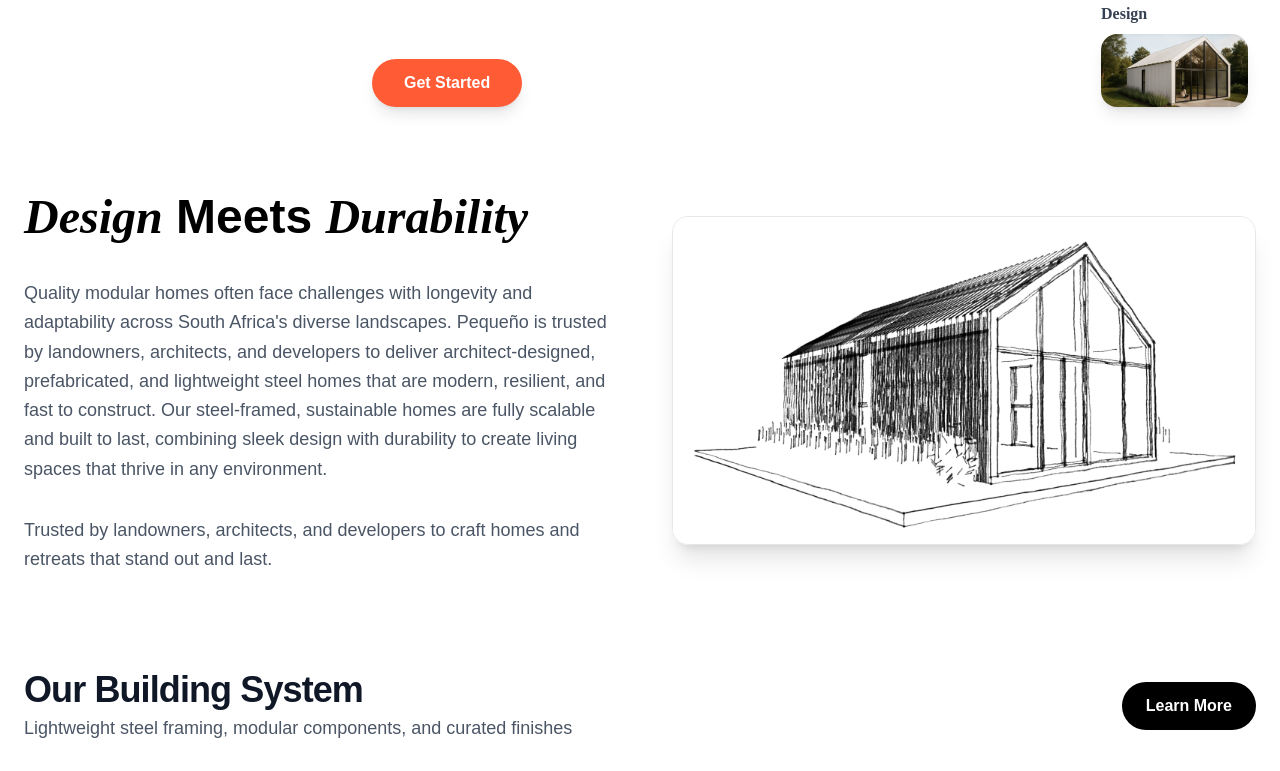
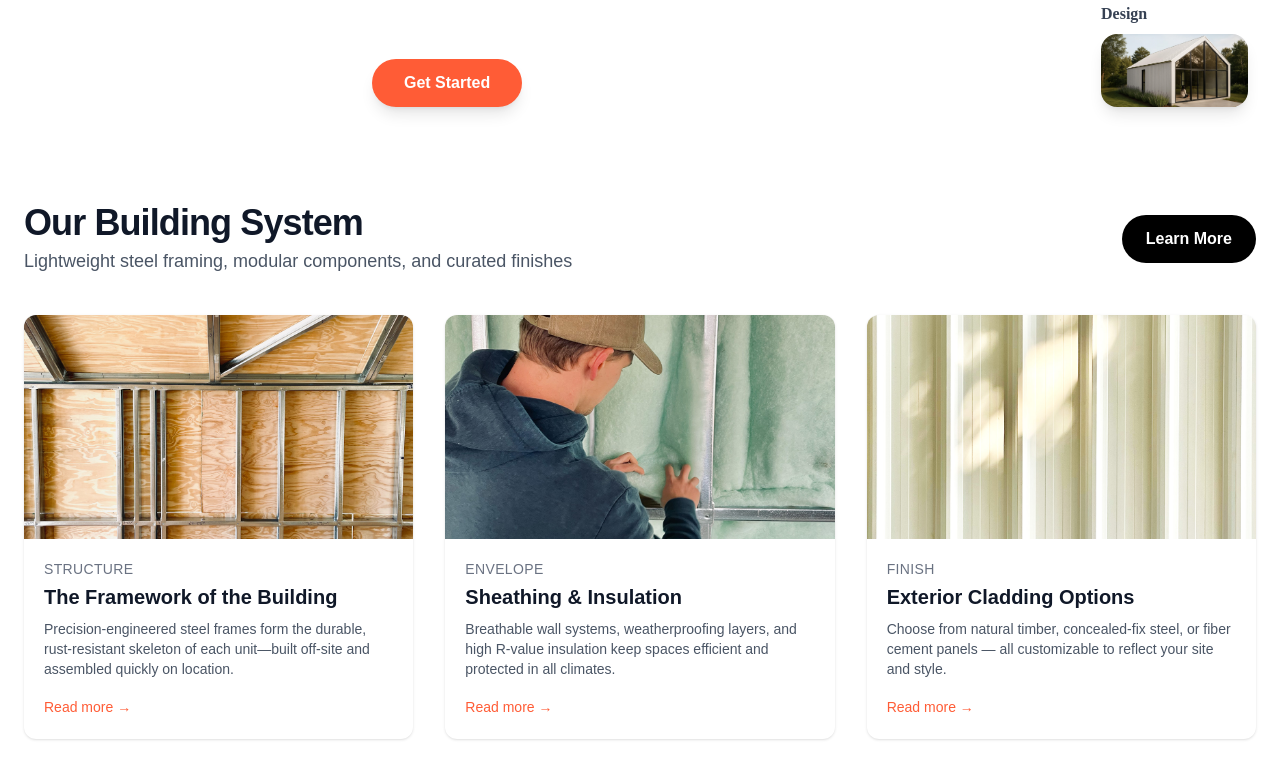
Before and after one commit to Marco1993-M/pequeno, a Next.js app: page / in a window 1280 px wide. Shown: the part 1329-2100 px from the top of the page. Built offline with nearby package versions, Linux system fonts and the light colour scheme.

Commit message:
Update page.js

```diff
--- a/src/app/page.js
+++ b/src/app/page.js
@@ -78,42 +78,6 @@ return (
 
    {/* Social proof strip */}
       <SocialProofStrip />
-
-        {/* ABOUT SECTION */}
-    <section className="w-full mt-20">
-  <div className="max-w-screen-xl mx-auto px-6 grid md:grid-cols-2 gap-16 items-center">
-    <div className="space-y-8">
-     <h2 className="text-4xl md:text-5xl font-bold leading-tight text-black">
-  <span className="font-serif italic">Design</span> Meets <span className="font-serif italic">Durability</span>
-</h2>
-
-      <p className="text-gray-600 text-lg leading-relaxed">
-       Quality modular homes often face challenges with longevity and adaptability across South Africa&apos;s diverse landscapes. Pequeño is trusted by landowners, architects, and developers to deliver architect-designed, prefabricated, and lightweight steel homes that are modern, resilient, and fast to construct. Our steel-framed, sustainable homes are fully scalable and built to last, combining sleek design with durability to create living spaces that thrive in any environment.
-      </p>
-      <p className="text-gray-600 text-lg leading-relaxed">
-        Trusted by landowners, architects, and developers to craft homes and retreats that stand out and last.
-      </p>
-    </div>
-    <div className="relative group overflow-hidden rounded-2xl shadow-xl border border-gray-200">
-<div className="relative w-full aspect-[16/9] overflow-hidden group">
-  {/* Default image */}
-  <img
-    src="/banner3.jpg"
-    alt="Modern unit"
-    className="w-full h-full object-cover transition-opacity duration-500 group-hover:opacity-0"
-  />
-
-  {/* Hover image */}
-  <img
-    src="/banner3-hover.jpg"
-    alt="Modern unit alternate"
-    className="absolute top-0 left-0 w-full h-full object-cover opacity-0 transition-opacity duration-800 group-hover:opacity-100"
-  />
-</div>
-
-    </div>
-  </div>
-</section>
 
         {/* OUR BUILDING SYSTEM */}
         <section className="mt-24 px-6 pb-22">
```
